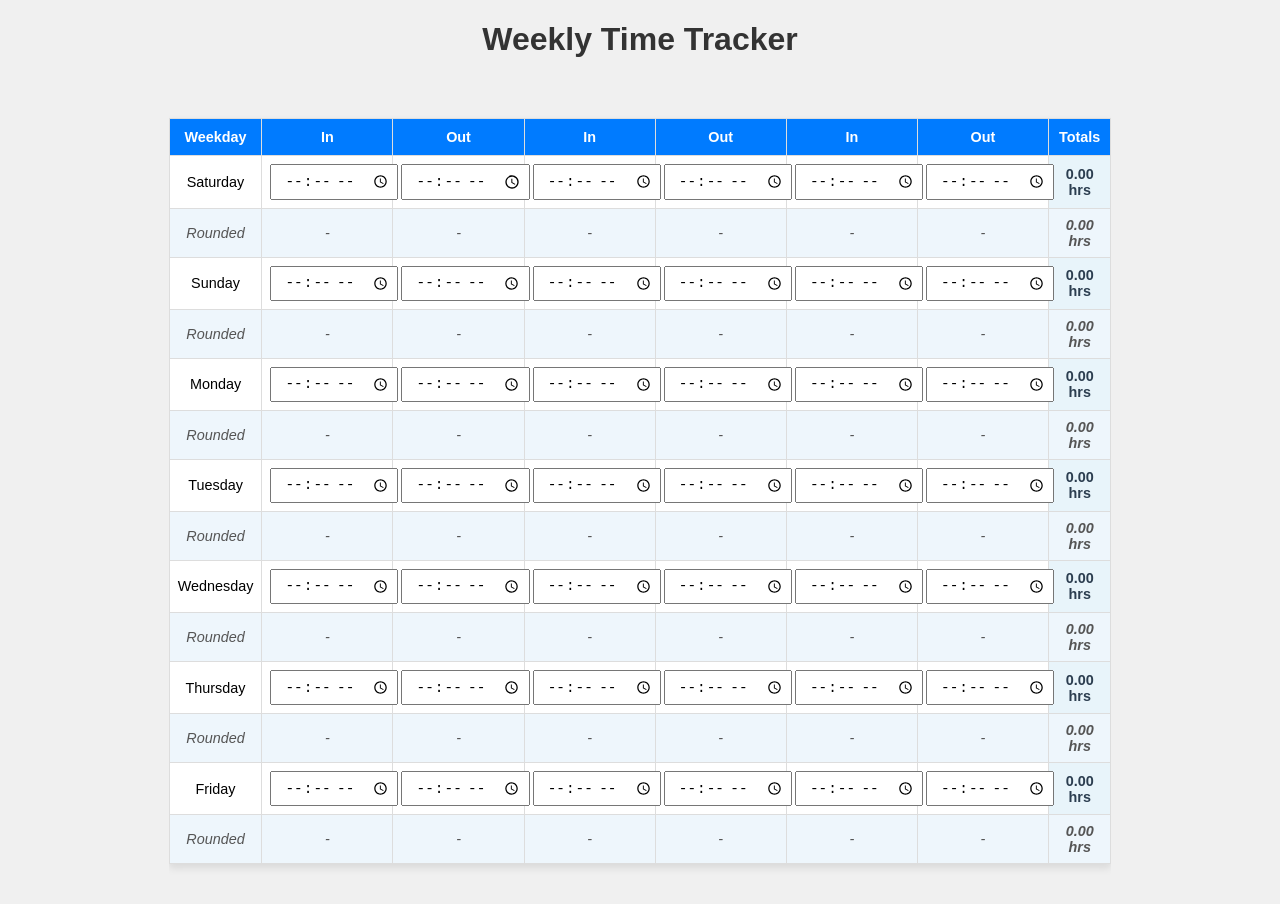
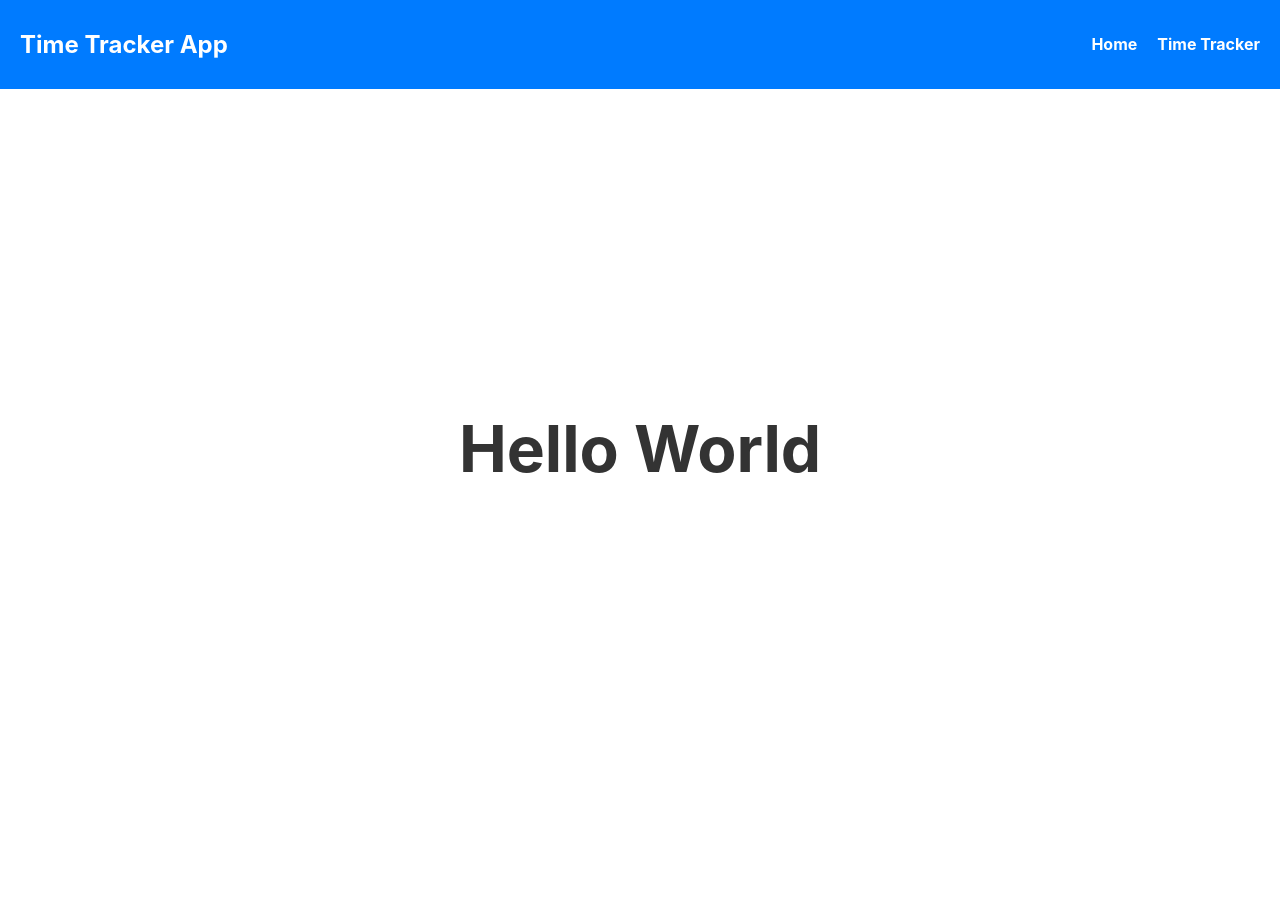
Before and after one commit to SuddsJE/payroll_project_v1, a React (Create React App) app: page / in a window 1280 px wide. After the commit the page ends 809 px from the top, so only its background shows below. Built offline with nearby package versions, Linux system fonts and the light colour scheme.

Commit message:
Initial commit changes: -updated looks slightly -added nav bar with new home page -home page stand-in for now

```diff
--- a/src/App.js
+++ b/src/App.js
@@ -1,16 +1,18 @@
-import React from 'react';
-import './styles/App.css';
-import TimeCalculator from './components/TimeCalculator';
+import React from "react";
+import { BrowserRouter as Router, Routes, Route } from "react-router-dom";
+import Navbar from "./components/Navbar";
+import Home from "./pages/Home";
+import TimeTrackerPage from "./pages/TimeTrackerPage";
 
 function App() {
-  const days = ["Saturday", "Sunday", "Monday", "Tuesday", "Wednesday", "Thursday", "Friday"];
-
   return (
-    <div className="App">
-      <h1>Weekly Time Tracker</h1>
-      <TimeCalculator days={days} />
+    <div>
+     <Navbar />
+      <Routes>
+        <Route path="/" element={<Home />} />
+        <Route path="/time-tracker" element={<TimeTrackerPage />} />
+      </Routes>
     </div>
-
   );
 }
 
--- /dev/null
+++ b/src/components/Navbar.js
@@ -0,0 +1,21 @@
+import React from "react";
+import { Link } from "react-router-dom";
+import "../styles/Navbar.css";
+
+function Navbar() {
+  return (
+    <nav className="navbar">
+      <h1>Time Tracker App</h1>
+      <ul className="nav-links">
+        <li>
+          <Link to="/">Home</Link>
+        </li>
+        <li>
+          <Link to="/time-tracker">Time Tracker</Link>
+        </li>
+      </ul>
+    </nav>
+  );
+}
+
+export default Navbar;
--- a/src/index.js
+++ b/src/index.js
@@ -1,16 +1,16 @@
 import React from 'react';
 import ReactDOM from 'react-dom/client';
 import './styles/index.css';
-import { BrowserRouter } from 'react-router-dom';
+import { BrowserRouter as Router } from 'react-router-dom';
 import App from './App';
 import reportWebVitals from './reportWebVitals';
 
 const root = ReactDOM.createRoot(document.getElementById('root'));
 root.render(
   <React.StrictMode>
-    <BrowserRouter>
+    <Router>
       <App />
-    </BrowserRouter>
+    </Router>
   </React.StrictMode>
 );
 
--- /dev/null
+++ b/src/pages/Home.js
@@ -0,0 +1,12 @@
+import React from "react";
+import '../styles/Home.css';
+
+function Home() {
+  return (
+    <div className="home-container">
+      <h1>Hello World</h1>
+    </div>
+  );
+}
+
+export default Home;
--- /dev/null
+++ b/src/pages/TimeTrackerPage.js
@@ -0,0 +1,14 @@
+import React from "react";
+import "../styles/TimeCalculator.css";
+import TimeCalculator from "../components/TimeCalculator.js";
+
+function TimeTrackerPage() {
+  const days = ["Saturday", "Sunday", "Monday", "Tuesday", "Wednesday", "Thursday", "Friday"];
+  return (
+    <div className="time-tracker-page">
+      <TimeCalculator days={days} />
+    </div>
+  );
+}
+
+export default TimeTrackerPage;
--- /dev/null
+++ b/src/styles/Home.css
@@ -0,0 +1,12 @@
+.home-container {
+    display: flex;
+    justify-content: center;
+    align-items: center;
+    height: 90vh; /* Adjust for navbar height */
+    text-align: center;
+  }
+
+  .home-container h1 {
+    font-size: 4rem;
+    color: #333;
+  }
--- /dev/null
+++ b/src/styles/Navbar.css
@@ -0,0 +1,24 @@
+.navbar {
+    display: flex;
+    justify-content: space-between;
+    align-items: center;
+    padding: 10px 20px;
+    background-color: #007bff;
+    color: white;
+  }
+
+  .nav-links {
+    list-style: none;
+    display: flex;
+    gap: 20px;
+  }
+
+  .nav-links a {
+    text-decoration: none;
+    color: white;
+    font-weight: bold;
+  }
+
+  .nav-links a:hover {
+    text-decoration: underline;
+  }
```
